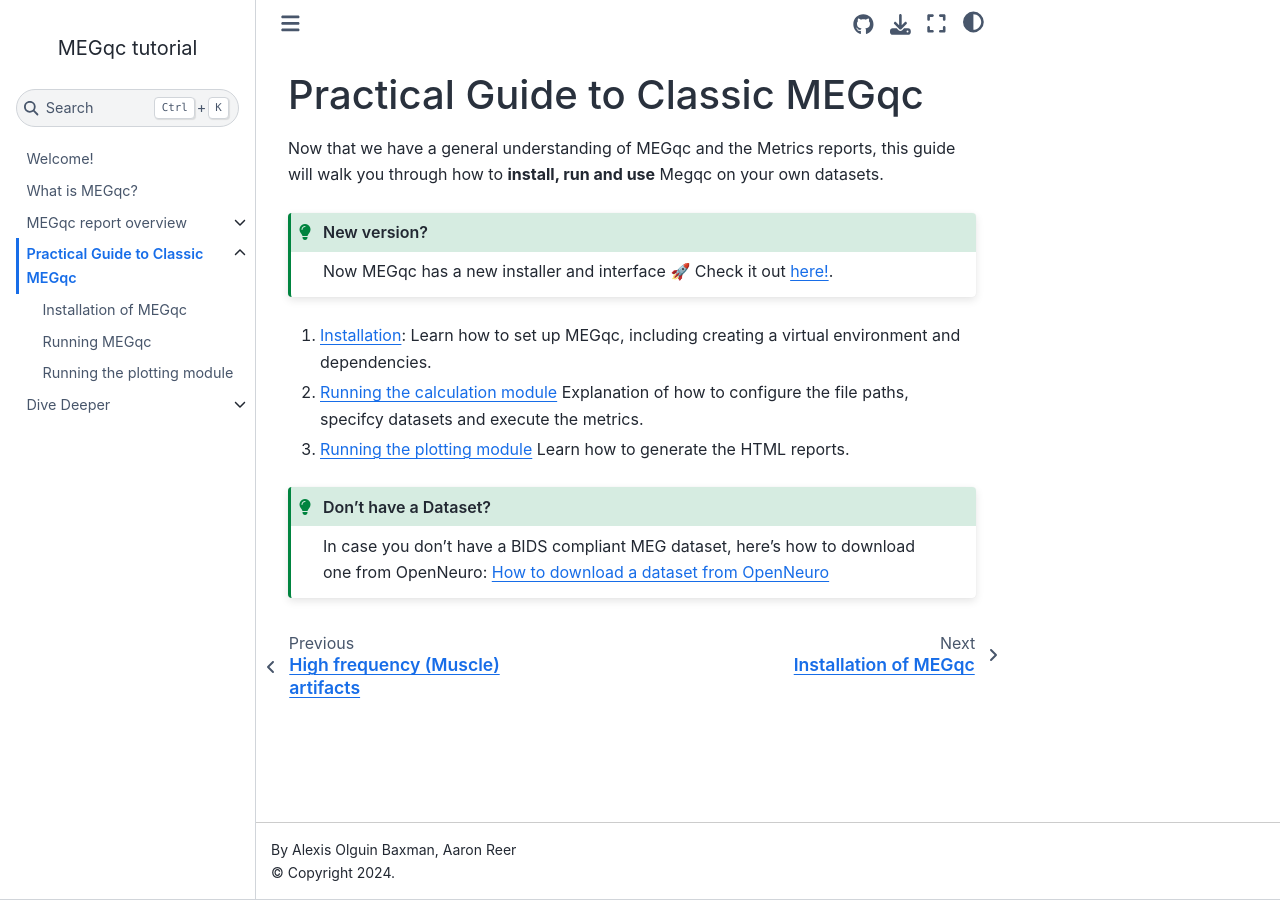
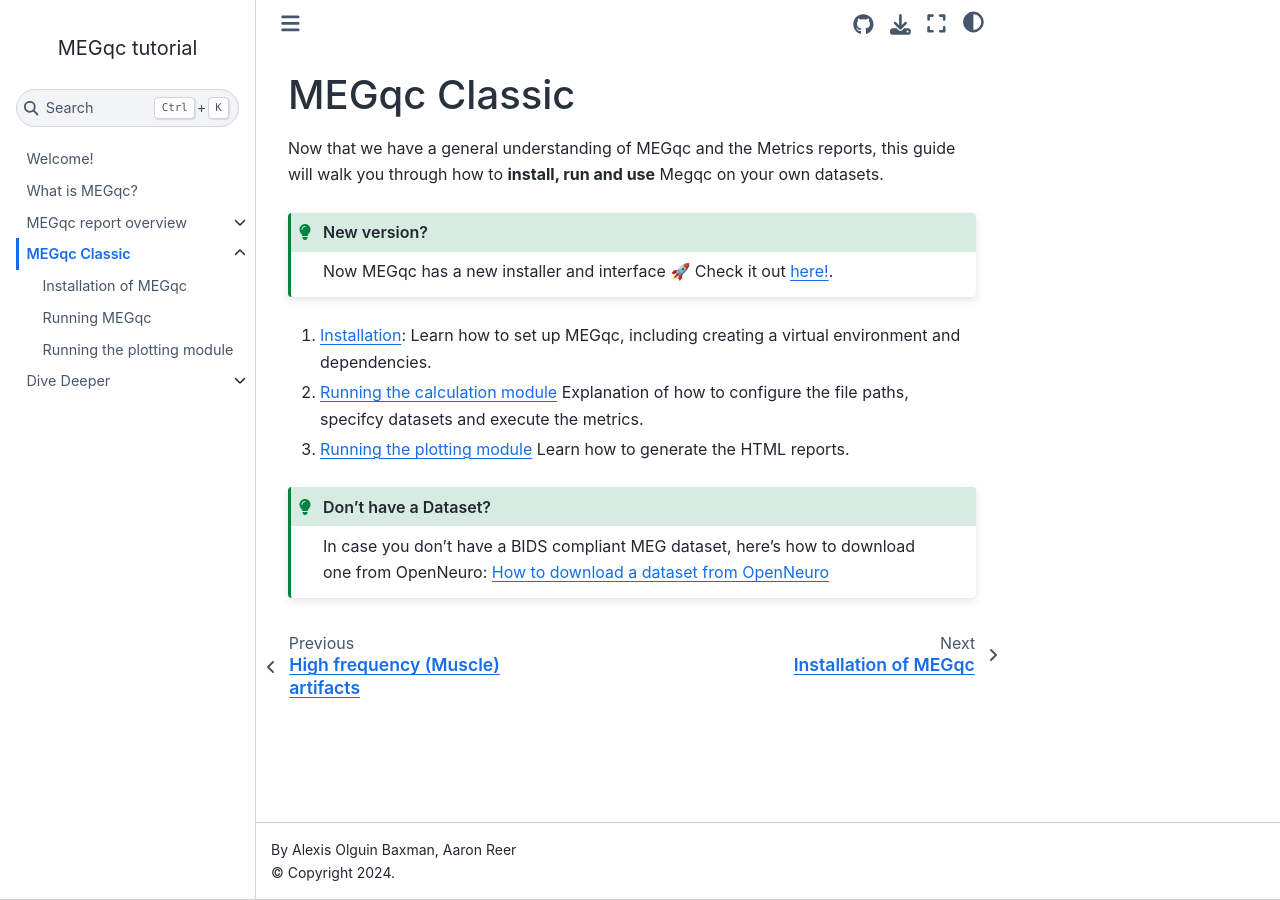
Before and after one commit to ANCPLabOldenburg/megqc_documentation, a Jupyter Book: the page built from book/guide.md, in a window 1280 px wide. Built offline with Jupyter Book 1.0.4 settings and Sphinx 7.4.7 and the Sphinx Book theme 1.1.4, drawn with Linux system fonts in a browser that asks for light colours; pages that are not in the unit, such as notebooks, are missing from menus.

Commit message:
Update guide.md

```diff
--- a/book/guide.md
+++ b/book/guide.md
@@ -1,4 +1,4 @@
-# Practical Guide to Classic MEGqc
+# MEGqc Classic
 Now that we have a general understanding of MEGqc and the Metrics reports, this guide will walk you through how to **install, run and use** Megqc on your own datasets.
 
 
```
